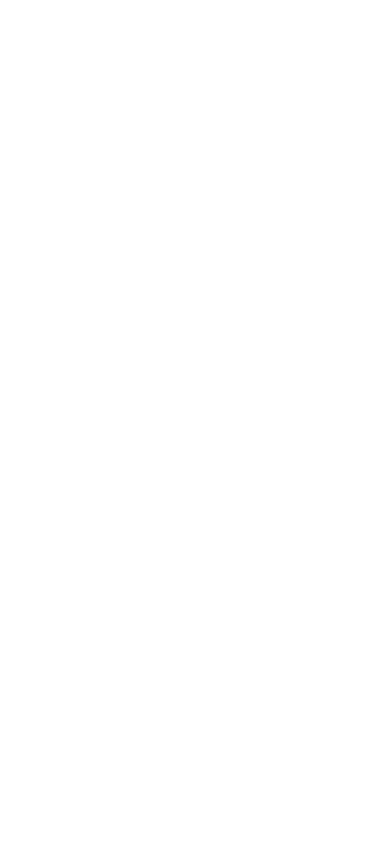
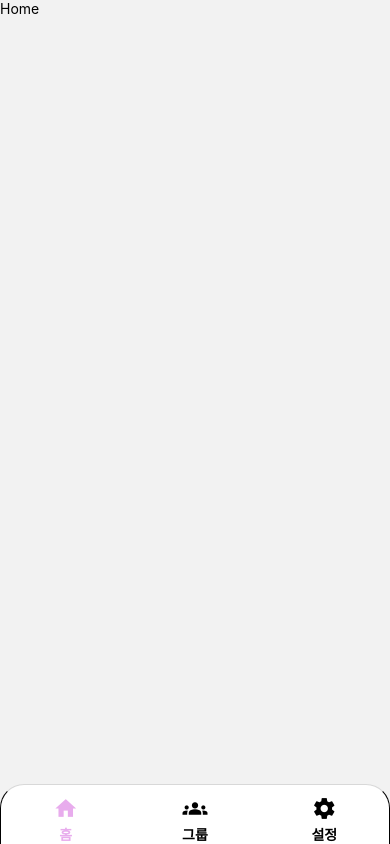
Before and after one commit to Yuhyeon0516/ReactNative_Pinky, a React Native app: screen / in a window 390 px wide. Built offline with nearby package versions, Linux system fonts and the light colour scheme.

Commit message:
Created tabbar & base of screen

```diff
--- a/App.tsx
+++ b/App.tsx
@@ -1,8 +1,115 @@
-import React from 'react';
-import {SafeAreaView} from 'react-native';
+import {createBottomTabNavigator} from "@react-navigation/bottom-tabs";
+import React from "react";
+import HomeScreen from "./src/screens/Home";
+import {NavigationContainer} from "@react-navigation/native";
+import GroupScreen from "./src/screens/Group";
+import SettingScreen from "./src/screens/Setting";
+import {SafeAreaProvider} from "react-native-safe-area-context";
+import MaterialIcons from "react-native-vector-icons/MaterialIcons";
+import {Text} from "react-native";
+
+type TabList = {
+    Home: undefined;
+    Setting: undefined;
+    Group: undefined;
+};
+
+const Tab = createBottomTabNavigator<TabList>();
 
 function App(): JSX.Element {
-    return <SafeAreaView />;
+    return (
+        <NavigationContainer>
+            <SafeAreaProvider>
+                <Tab.Navigator
+                    screenOptions={({route}) => {
+                        return {
+                            headerShown: false,
+                            tabBarActiveTintColor: "#e8aced",
+                            tabBarInactiveTintColor: "black",
+                            tabBarStyle: {
+                                paddingTop: 7,
+                                borderTopLeftRadius: 24,
+                                borderTopRightRadius: 24,
+                                borderLeftWidth: 0.2,
+                                borderRightWidth: 0.2,
+                                position: "absolute",
+                                overflow: "hidden",
+                                minHeight: 60,
+                            },
+                            // eslint-disable-next-line react/no-unstable-nested-components
+                            tabBarIcon({color, size}) {
+                                if (route.name === "Home") {
+                                    return (
+                                        <MaterialIcons
+                                            name="home"
+                                            color={color}
+                                            size={size}
+                                        />
+                                    );
+                                } else if (route.name === "Group") {
+                                    return (
+                                        <MaterialIcons
+                                            name="groups"
+                                            color={color}
+                                            size={size}
+                                        />
+                                    );
+                                } else {
+                                    return (
+                                        <MaterialIcons
+                                            name="settings"
+                                            color={color}
+                                            size={size}
+                                        />
+                                    );
+                                }
+                            },
+                            // eslint-disable-next-line react/no-unstable-nested-components
+                            tabBarLabel({color}) {
+                                if (route.name === "Home") {
+                                    return (
+                                        <Text
+                                            style={{
+                                                color: color,
+                                                fontSize: 14,
+                                                fontWeight: "600",
+                                            }}>
+                                            홈
+                                        </Text>
+                                    );
+                                } else if (route.name === "Group") {
+                                    return (
+                                        <Text
+                                            style={{
+                                                color: color,
+                                                fontSize: 14,
+                                                fontWeight: "600",
+                                            }}>
+                                            그룹
+                                        </Text>
+                                    );
+                                } else {
+                                    return (
+                                        <Text
+                                            style={{
+                                                color: color,
+                                                fontSize: 14,
+                                                fontWeight: "600",
+                                            }}>
+                                            설정
+                                        </Text>
+                                    );
+                                }
+                            },
+                        };
+                    }}>
+                    <Tab.Screen name="Home" component={HomeScreen} />
+                    <Tab.Screen name="Group" component={GroupScreen} />
+                    <Tab.Screen name="Setting" component={SettingScreen} />
+                </Tab.Navigator>
+            </SafeAreaProvider>
+        </NavigationContainer>
+    );
 }
 
 export default App;
--- a/package.json
+++ b/package.json
@@ -11,6 +11,7 @@
     "dev": "npm run android & npm run ios"
   },
   "dependencies": {
+    "@react-navigation/bottom-tabs": "^6.5.11",
     "@react-navigation/native": "^6.1.9",
     "react": "18.2.0",
     "react-native": "0.72.6",
@@ -29,6 +30,7 @@
     "@react-native/metro-config": "^0.72.11",
     "@tsconfig/react-native": "^3.0.0",
     "@types/react": "^18.0.24",
+    "@types/react-native-vector-icons": "^6.4.16",
     "@types/react-test-renderer": "^18.0.0",
     "@types/styled-components": "^5.1.29",
     "@types/styled-components-react-native": "^5.2.4",
--- /dev/null
+++ b/src/screens/Group.tsx
@@ -0,0 +1,10 @@
+import {Text, SafeAreaView} from "react-native";
+import React from "react";
+
+export default function GroupScreen() {
+    return (
+        <SafeAreaView>
+            <Text>Group</Text>
+        </SafeAreaView>
+    );
+}
--- /dev/null
+++ b/src/screens/Home.tsx
@@ -0,0 +1,10 @@
+import {Text, SafeAreaView} from "react-native";
+import React from "react";
+
+export default function HomeScreen() {
+    return (
+        <SafeAreaView>
+            <Text>Home</Text>
+        </SafeAreaView>
+    );
+}
--- /dev/null
+++ b/src/screens/Setting.tsx
@@ -0,0 +1,10 @@
+import {Text, SafeAreaView} from "react-native";
+import React from "react";
+
+export default function SettingScreen() {
+    return (
+        <SafeAreaView>
+            <Text>Setting</Text>
+        </SafeAreaView>
+    );
+}
```
Also changed, not shown: .eslintrc.js, .prettierrc.js, 2 other files (tests, documents, lock files or other folders).
